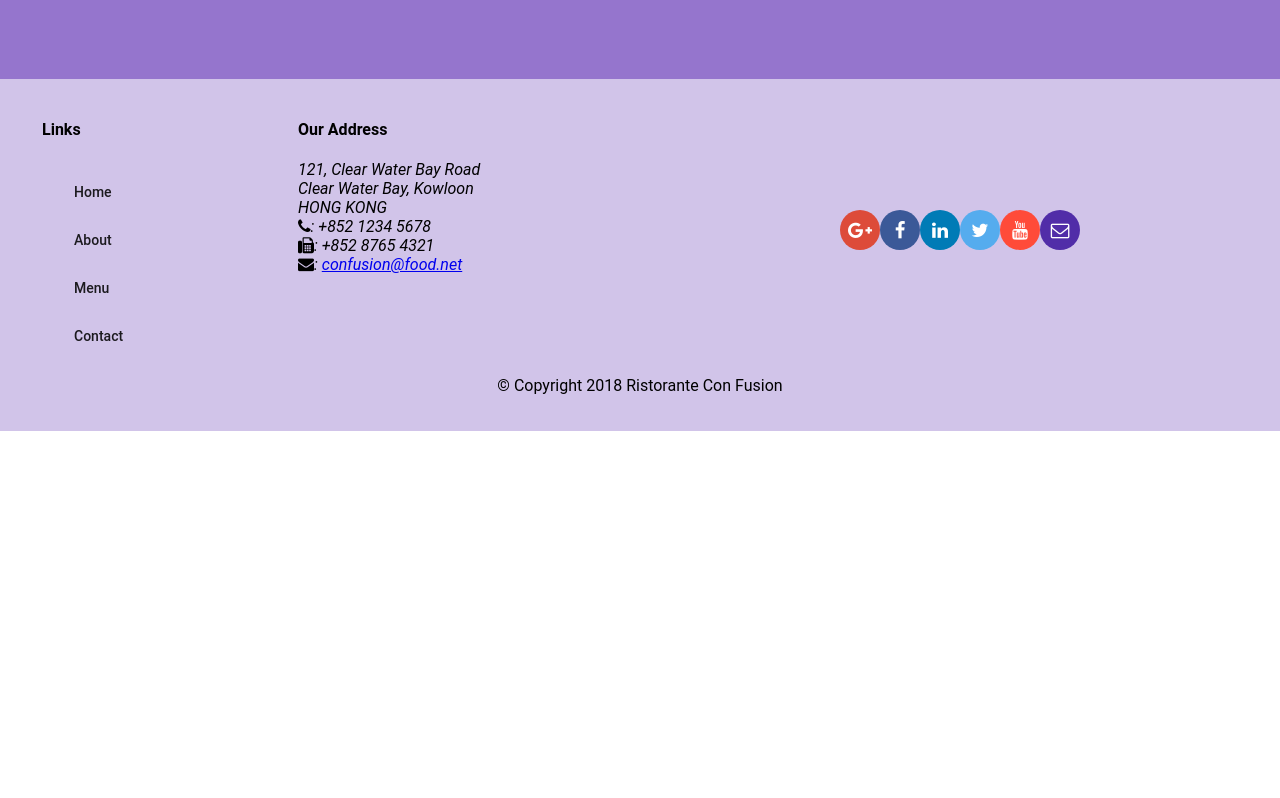
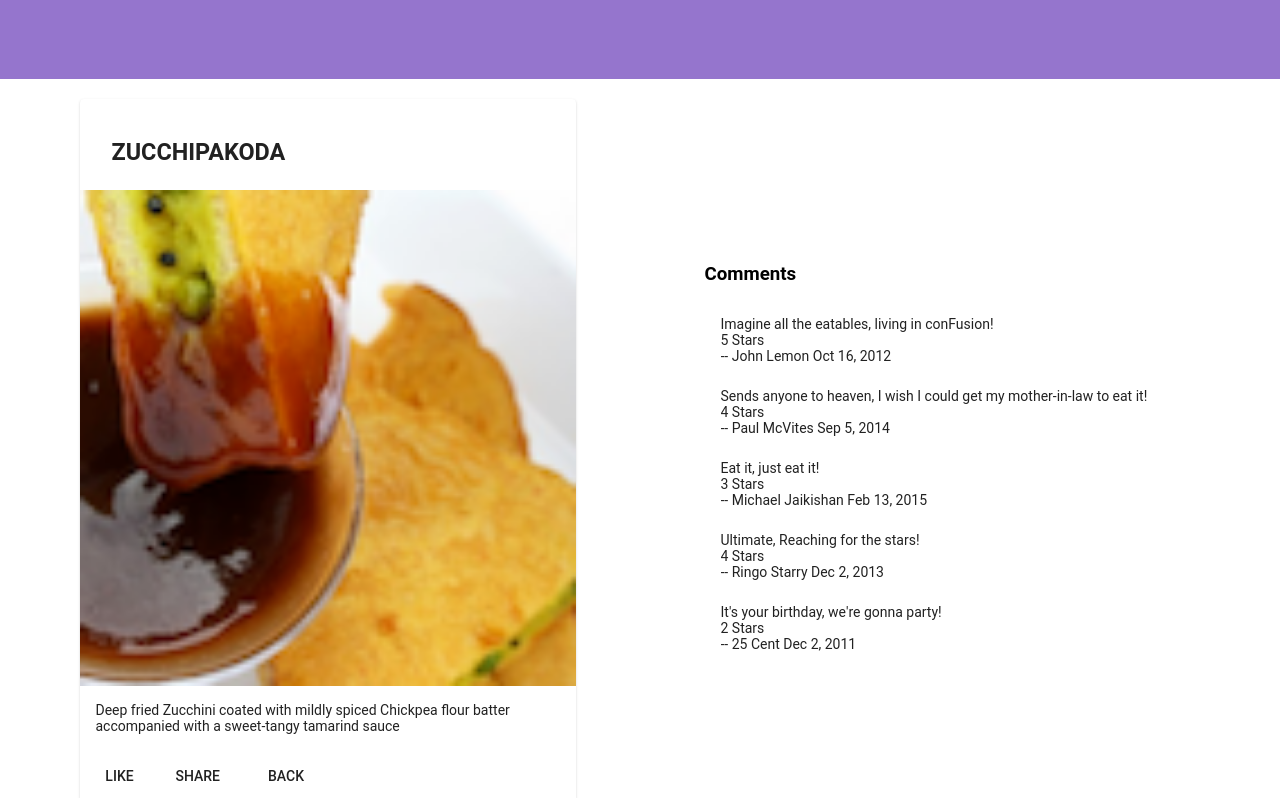
Before and after one commit to AnanthaRohan/AngJs, an Angular app: page /dishdetail/1 in a window 1280 px wide. Before the commit this address led to /. Shown: the part 260-1058 px from the top of the page. Before the commit the page ends 800 px from the top, so only its background shows below. Built offline with nearby package versions, Linux system fonts and the light colour scheme.

Commit message:
Single page 2

```diff
--- a/src/app/app-routing/routes.ts
+++ b/src/app/app-routing/routes.ts
@@ -10,5 +10,6 @@
   { path: 'home',  component: HomeComponent },
   { path: 'menu',     component: MenuComponent },
   { path: 'contactus',     component: ContactComponent },
+  { path: 'dishdetail/:id',     component: DishdetailComponent },
   { path: '', redirectTo: '/home', pathMatch: 'full' }
 ];
--- a/src/app/dishdetail/dishdetail.component.html
+++ b/src/app/dishdetail/dishdetail.component.html
@@ -22,6 +22,7 @@
         <mat-card-actions>
           <button mat-button>LIKE</button>
           <button mat-button>SHARE</button>
+          <button mat-button (click)="goBack()">BACK</button>
         </mat-card-actions>
       </mat-card>
     </div>
--- a/src/app/dishdetail/dishdetail.component.ts
+++ b/src/app/dishdetail/dishdetail.component.ts
@@ -1,4 +1,7 @@
 import { Component, OnInit, Input} from '@angular/core';
+import { Params, ActivatedRoute } from '@angular/router';
+import { Location } from '@angular/common';
+import { DishService } from '../services/dish.service';
 import { Dish } from '../shared/dish';
 
 
@@ -9,13 +12,22 @@
   styleUrls: ['./dishdetail.component.scss']
 })
 export class DishdetailComponent implements OnInit {
-    @Input()
+
     dish: Dish;
 
 
-  constructor() { }
+  constructor(private dishservice: DishService,
+    private route: ActivatedRoute,
+    private location: Location) {
+
+    }
 
   ngOnInit() {
+    let id = this.route.snapshot.params['id'];
+    this.dish = this.dishservice.getDish(id);
   }
+  goBack(): void {
+    this.location.back();
 
 }
+}
--- a/src/app/menu/menu.component.html
+++ b/src/app/menu/menu.component.html
@@ -11,7 +11,7 @@
 
   <div fxFlex>
     <mat-grid-list cols="2" rowHeight="200px">
-      <mat-grid-tile *ngFor="let dish of dishes" (click)="onSelect(dish)">
+      <mat-grid-tile *ngFor="let dish of dishes" [routerLink]="['/dishdetail', dish.id]">
         <img height="200px" src={{dish.image}} alt={{dish.name}}>
         <mat-grid-tile-footer>
           <h1>{{dish.name | uppercase}}</h1>
@@ -19,6 +19,6 @@
       </mat-grid-tile>
     </mat-grid-list>
   </div>
-  <app-dishdetail [dish]="selectedDish"></app-dishdetail>
+
 
 </div>
```
